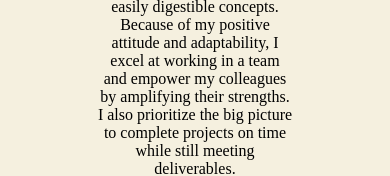
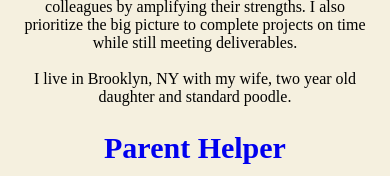
Before and after one commit to andybir/portfolio, a React (Create React App) app: page / in a window 390 px wide. Shown: the part 716-892 px from the top of the page. Built offline with nearby package versions, Linux system fonts and the light colour scheme; a web font is replaced by a local one.

Commit message:
edit section-content formatting

```diff
--- a/src/App.css
+++ b/src/App.css
@@ -141,4 +141,9 @@ a:visited {
   .headshot {
     width: 300px;
   }
+
+  .section-content {
+    width: 90%;
+    margin: 0 auto;
+  }
 }
--- a/src/App.js
+++ b/src/App.js
@@ -26,8 +26,8 @@ function App() {
       <main>
         <section>
           <h2 className='section-title'>About</h2>
-          <p className='section-content'>I am a full stack software developer with over seven years of sales experience which allows me to convey technical details into more easily digestible concepts.  Because of my positive attitude and adaptability, I excel at working in a team and empower my colleagues by amplifying their strengths.  I also prioritize the big picture to complete projects on time while still meeting deliverables.</p>
-          <p>I live in Brooklyn, NY with my wife, two year old daughter and standard poodle.</p>
+          <p className='section-content'>I am a full stack software developer with over seven years of sales experience which allows me to convey technical details into more easily digestible concepts.  Because of my positive attitude and adaptability, I excel at working in a team and empower my colleagues by amplifying their strengths.  I also prioritize the big picture to complete projects on time while still meeting deliverables.</p>< br/>
+          <p className='section-content'>I live in Brooklyn, NY with my wife, two year old daughter and standard poodle.</p>
         </section>
         {/* <Background /> */}
         <h2 className='project-links'><a href='https://parent-helper-17830.herokuapp.com/' rel="noopener noreferrer" target='_blank'>Parent Helper</a></h2>
```
